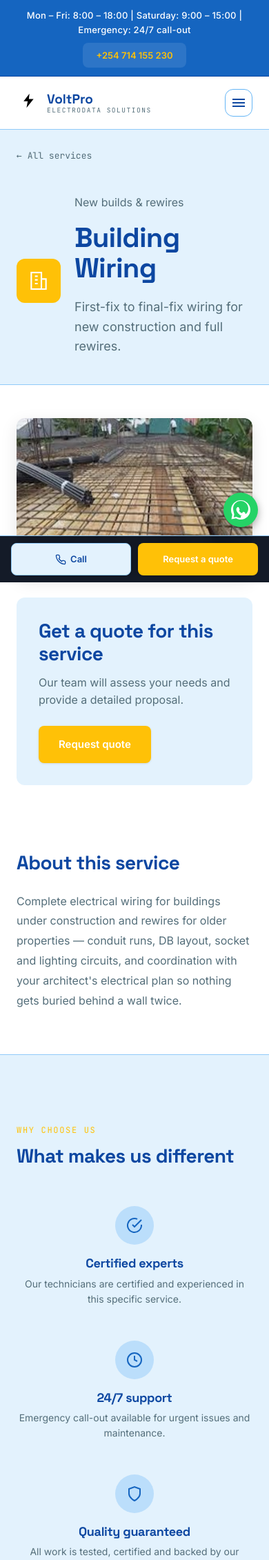
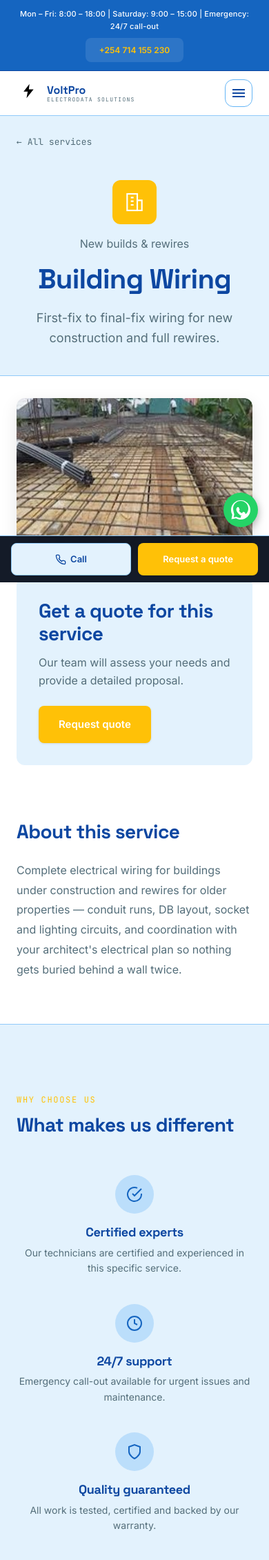
Before and after one commit to qatradersv-ctrl/voltpro, a Django app: page /services/building-wiring/ in a window 390 px wide. Shown: the top 2261 px of the page at 69% size. Run offline with Django 5.2, Linux system fonts and the light colour scheme; data comes from the database, SQL or seed files in the repository.

Commit message:
Improve mobile UI responsiveness across all sections

```diff
--- a/static/core/css/style.css
+++ b/static/core/css/style.css
@@ -83,7 +83,8 @@ p{ margin: 0 0 16px; color: var(--text-muted); font-size: 16px; }
 .top-nav-phone:hover{ color: #FFFFFF; background: var(--accent); }
 @media (max-width: 640px){
   .top-nav-row{ flex-direction:column; height: auto; padding: 12px 24px; gap: 8px; text-align:center; }
-  .top-nav-phone{ padding: 8px 20px; }
+  .top-nav-info{ font-size: 11px; }
+  .top-nav-phone{ padding: 8px 20px; font-size: 12px; }
 }
 
 .eyebrow{
@@ -158,6 +159,9 @@ body.nav-open .nav-toggle-bars span:nth-child(3){ top:5px; transform: rotate(-13
   .main-nav, .header-cta{ display:none; }
   .nav-toggle{ display:inline-flex; }
   body.nav-open .mobile-nav{ display:flex; }
+  .header-row{ height: 64px; }
+  .brand-name{ font-size: 16px; }
+  .brand-sub{ font-size: 8px; }
 }
 
 /* ---------- mobile sticky call/quote bar ---------- */
@@ -190,7 +194,11 @@ body.nav-open .nav-toggle-bars span:nth-child(3){ top:5px; transform: rotate(-13
   .hero-diagram{ order: -1; max-width: 440px; margin: 0 auto; }
 }
 @media (max-width: 480px){
+  .hero{ padding: 32px 0 24px; }
+  .hero h1{ font-size: 28px; }
+  .hero-lede{ font-size: 14px; }
   .hero-actions .btn{ width:100%; }
+  .hero-specs{ flex-direction: column; gap: 16px; }
 }
 .hero-image-wrapper{ display:flex; justify-content:flex-end; align-items:center; position: relative; }
 .hero-image-wrapper::before{
@@ -280,7 +288,7 @@ body.nav-open .nav-toggle-bars span:nth-child(3){ top:5px; transform: rotate(-13
 
 .service-grid{ display:grid; grid-template-columns: repeat(3, 1fr); gap: 28px; }
 @media (max-width: 940px){ .service-grid{ grid-template-columns: repeat(2,1fr); } }
-@media (max-width: 640px){ .service-grid{ grid-template-columns: 1fr; } }
+@media (max-width: 640px){ .service-grid{ grid-template-columns: 1fr; gap: 20px; } }
 .service-card{
   background: var(--bg); border: 1px solid var(--line); border-radius: var(--radius);
   overflow: hidden; display:flex; flex-direction:column; transition: all .25s ease;
@@ -618,6 +626,23 @@ body.nav-open .nav-toggle-bars span:nth-child(3){ top:5px; transform: rotate(-13
     grid-template-columns: 1fr;
     gap: 32px;
   }
+  .service-hero{
+    padding: 32px 0;
+  }
+  .service-hero-cta{
+    padding: 24px;
+  }
+  .service-description{
+    padding: 32px 0;
+  }
+  .service-header-content{
+    flex-direction: column;
+    text-align: center;
+    gap: 16px;
+  }
+  .service-header-icon{
+    margin: 0 auto;
+  }
 }
 .service-hero-media{
   border-radius: var(--radius);
@@ -667,6 +692,7 @@ body.nav-open .nav-toggle-bars span:nth-child(3){ top:5px; transform: rotate(-13
 @media (max-width: 768px){
   .features-grid{
     grid-template-columns: 1fr;
+    gap: 24px;
   }
 }
 .feature-item{
@@ -718,3 +744,14 @@ body.nav-open .nav-toggle-bars span:nth-child(3){ top:5px; transform: rotate(-13
   background: var(--accent);
   color: #FFFFFF;
 }
+@media (max-width: 640px){
+  .service-cta{
+    padding: 48px 0;
+  }
+  .service-cta h2{
+    font-size: 24px;
+  }
+  .service-cta p{
+    font-size: 16px;
+  }
+}
```
